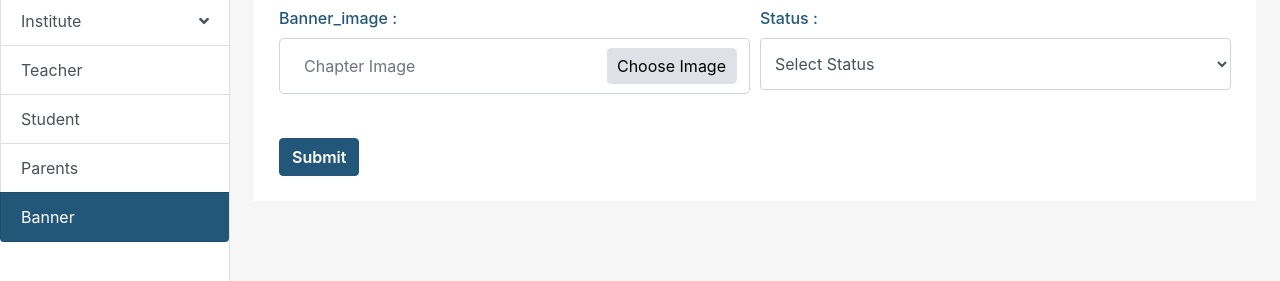
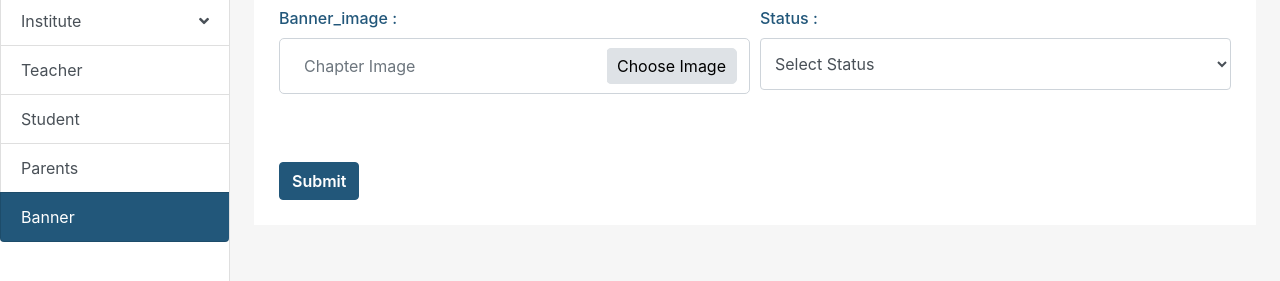
Before and after one commit to mayalaurumedtech/edplus, a plain HTML site: page institute_admin/create/banner.html in a window 1280 px wide. Shown: the part 171-452 px from the top of the page. Drawn offline with Linux system fonts and the light colour scheme.

Commit message:
update_edpluse

```diff
--- a/institute_admin/create/banner.html
+++ b/institute_admin/create/banner.html
@@ -164,7 +164,7 @@
               </div>
 
               <div class="submit-btn">
-                <input type="submit" value="Submit" class="btn bg-primary-btn text-white">
+                <input type="submit" value="Submit" class="btn bg-primary-btn text-white mt-4">
               </div>
 
             </form>
```
Also changed, not shown: institute_admin/create/institute-admin.html (+1 -1 lines), institute_admin/create/institute-list.html (+1 -1 lines), institute_admin/create/parents.html (+1 -1 lines), institute_admin/create/student.html (+1 -1 lines), institute_admin/create/teacher.html (+1 -1 lines), super_admin/create/admin.html (+1 -1 lines), super_admin/create/banner.html (+1 -1 lines), super_admin/create/chapter.html (+1 -1 lines), super_admin/create/do-business-with.html (+1 -1 lines), super_admin/create/institute-admin.html (+1 -1 lines), super_admin/create/institute-list.html (+1 -1 lines), super_admin/create/role.html (+1 -1 lines), super_admin/create/subject.html (+1 -1 lines).
